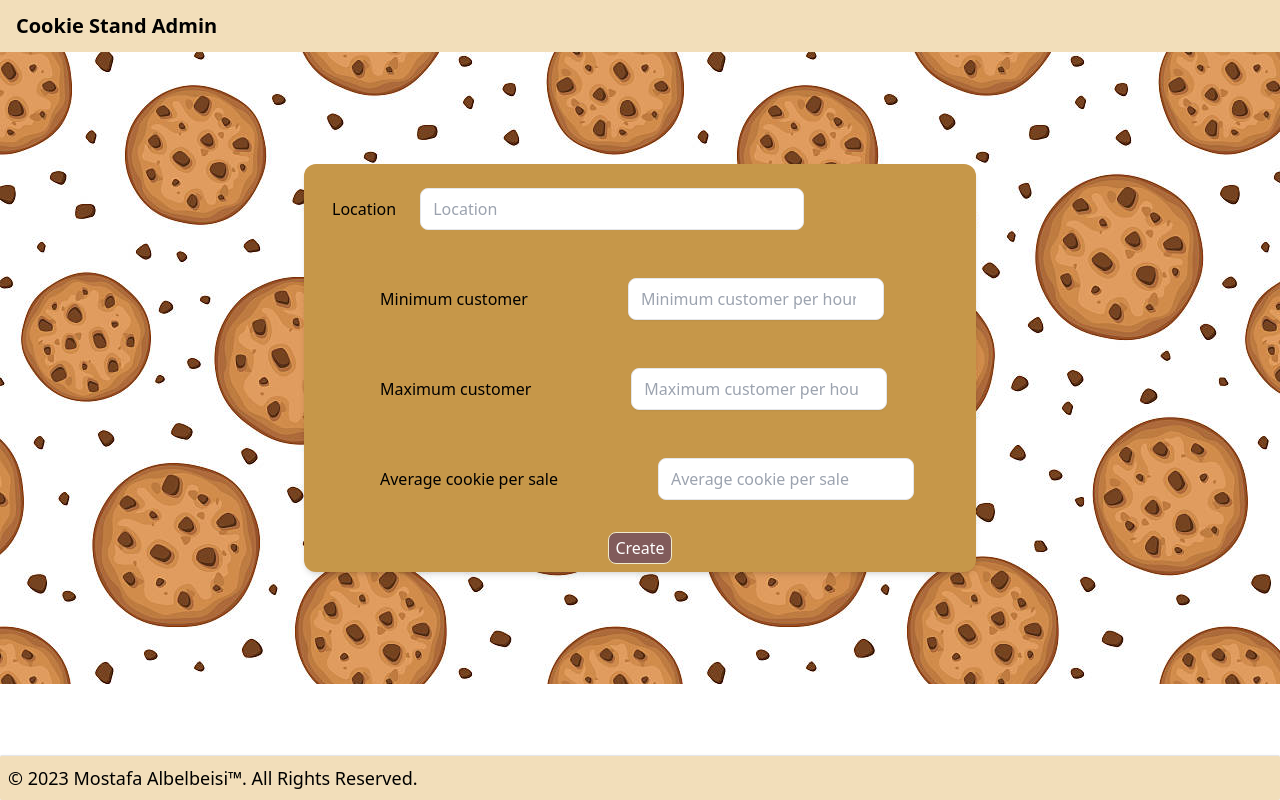
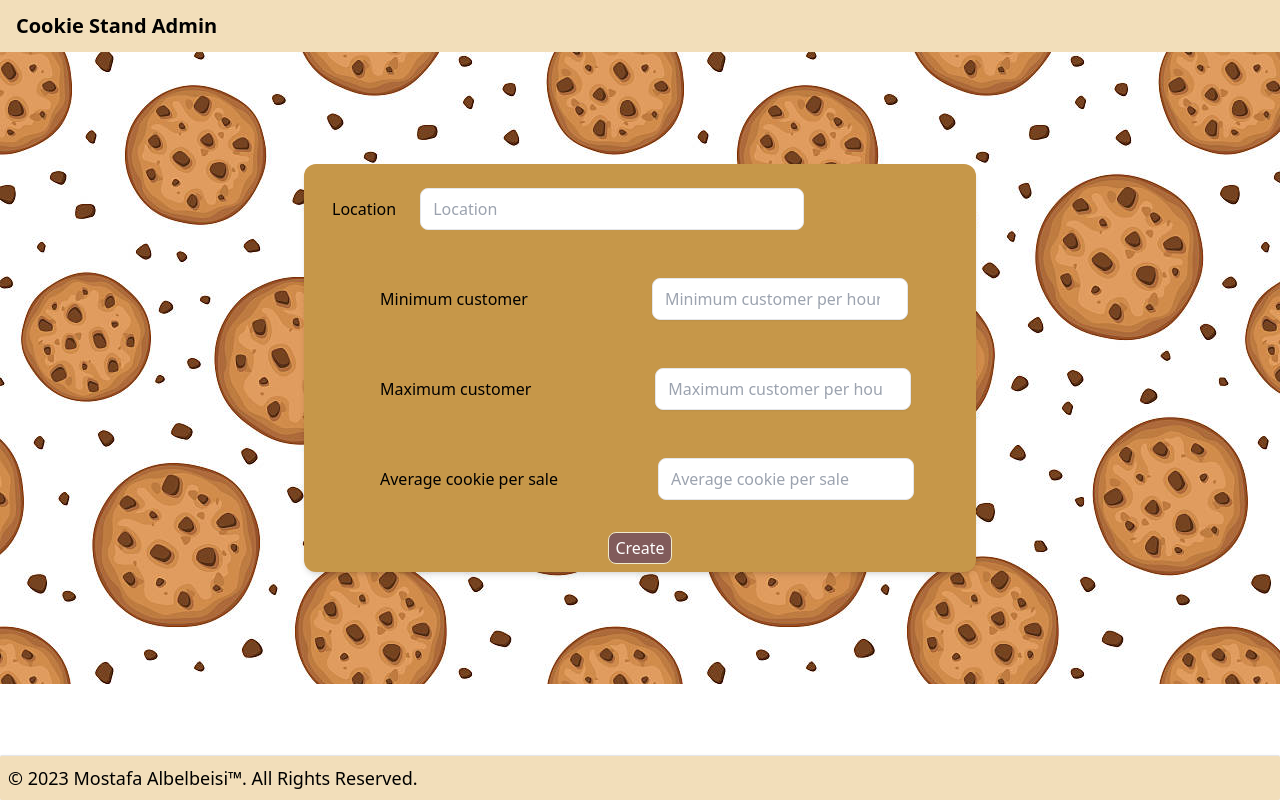
Before and after one commit to Mostafa-Albelbeisi/cookie-stand-admin, a Next.js app: page / in a window 1280 px wide. Built offline with nearby package versions, Linux system fonts and the light colour scheme.

Commit message:
fix: edit form

```diff
--- a/app/components/Form.js
+++ b/app/components/Form.js
@@ -73,7 +73,7 @@ export default function Form() {
                                     name='minimum'
                                     type='number'
                                     placeholder="Minimum customer per hour"
-                                    className="m-6 rounded-lg border px-3 py-2 shadow-sm w-64 "
+                                    className="m-6 rounded-lg border px-3 py-2 ml-12 shadow-sm w-64 "
                                 />
                                 <label className='m-16 px-3 py-2 w-64 font-medium'>Maximum customer</label>
                                 <input
@@ -83,7 +83,7 @@ export default function Form() {
                                     name='maximum'
                                     type='number'
                                     placeholder="Maximum customer per hour"
-                                    className="m-6 rounded-lg border px-3 py-2 shadow-sm w-64"
+                                    className="m-6 rounded-lg border px-3 py-2 ml-12 shadow-sm w-64"
                                 />
 
 
```
